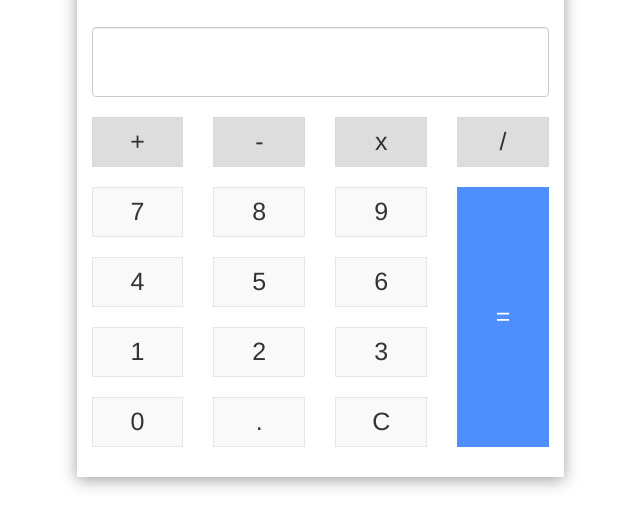
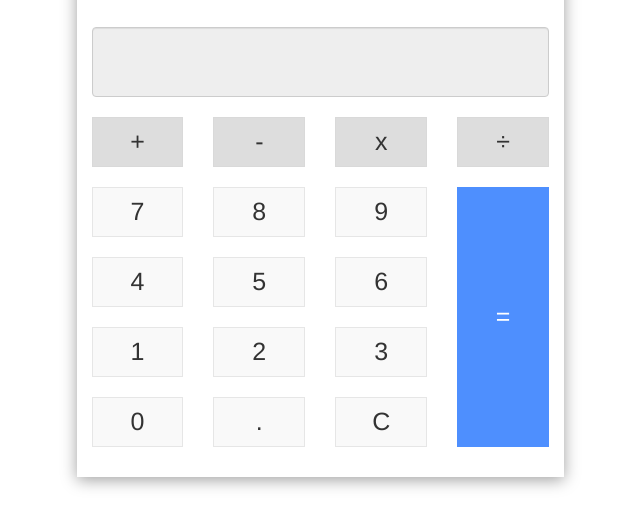
Before and after one commit to mridulthakur009/Calculator, a plain HTML site: page index.html in a window 1280 px wide. Shown: the part 88-616 px from the top of the page, without its empty margins (271-911 px from the left). Drawn offline with Linux system fonts and the light colour scheme.

Commit message:
code modified

```diff
--- a/css/style.css
+++ b/css/style.css
@@ -1,5 +1,3 @@
-
-
 
 .border4Calc{
     margin-top: 25px;
@@ -33,5 +31,4 @@ font-size: 25px;
 .btnColor input{
     background-color: #F9F9F9;
     border: 1px solid #E6E6E6;
-
 }
--- a/index.html
+++ b/index.html
@@ -16,78 +16,78 @@
        <div class="row">
         <div class="col-lg-5 col-lg-offset-3 border4Calc">
           <h1 class="text-center text-primary mrgbtm">Calculator</h1>
-          <input type="text" class="form-control" style="height: 70px;">
+          <input type="text" class="form-control" id="inputBox" value="" style="height: 70px;" readonly>
           <div class="row setButton">
             <div class="col-lg-3">
-            <input type="submit" value="+" class="">
+            <input type="submit" value="+"  onclick="val('+')">
             </div>
             <div class="col-lg-3">
-            <input type="submit" value="-" class="">
+            <input type="submit" value="-" onclick="val('-')">
             </div>
             <div class="col-lg-3">
-            <input type="submit" value="x" class="">
+            <input type="submit" value="x" onclick="val('x')">
             </div>
             <div class="col-lg-3">
-            <input type="submit" value="/" class="">
+            <input type="submit" value="÷" onclick="val('÷')">
             </div>
           </div>
           <div class="row">
           <div class="col-lg-9 btnColor">
             <div class="row setButton">
               <div class="col-lg-4">
-              <input type="submit" value="7" class="">
+              <input type="button" value="7"  onclick="val('7')">
               </div>
               <div class="col-lg-4">
-              <input type="submit" value="8" class="">
+              <input type="submit" value="8"  onclick="val('8')">
               </div>
               <div class="col-lg-4">
-              <input type="submit" value="9" class="">
+              <input type="submit" value="9"  onclick="val('9')">
               </div>
             </div>
             <div class="row setButton">
               <div class="col-lg-4">
-              <input type="submit" value="4" class="">
+              <input type="submit" value="4"  onclick="val('4')">
               </div>
               <div class="col-lg-4">
-              <input type="submit" value="5" class="">
+              <input type="submit" value="5"  onclick="val('5')">
               </div>
               <div class="col-lg-4">
-              <input type="submit" value="6" class="">
+              <input type="submit" value="6"  onclick="val('6')">
               </div>
             </div>
             <div class="row setButton">
               <div class="col-lg-4">
-              <input type="submit" value="1" class="">
+              <input type="submit" value="1"  onclick="val('1')">
               </div>
               <div class="col-lg-4">
-              <input type="submit" value="2" class="">
+              <input type="submit" value="2"  onclick="val('2')">
               </div>
               <div class="col-lg-4">
-              <input type="submit" value="3" class="">
+              <input type="submit" value="3"  onclick="val('3')">
               </div>
             </div>
             <div class="row setButton">
               <div class="col-lg-4">
-              <input type="submit" value="0" class="">
+              <input type="submit" value="0"  onclick="val('0')">
               </div>
               <div class="col-lg-4">
-              <input type="submit" value="." class="">
+              <input type="submit" value="." onclick="val('.')">
               </div>
               <div class="col-lg-4">
-              <input type="submit" value="C" class="">
+              <input type="submit" value="C"  onclick="return clearRec()">
               </div>
             </div>
           </div>
           <div class="col-lg-3 ">
-            <input type="submit" value="=" class="setEqButton mrgbtm">
+            <input type="submit" value="=" class="setEqButton mrgbtm" onclick="return equal(num1,num2)">
           </div>
         </div>
         </div>
       </div>
     </div>
-     </section>
+  </section>
 
-
+<script src="js/javascript.js"></script>
     <script src="js/jquery.min.js"></script>
     <script src="js/js_bootstrap.min.js"></script>
   </body>
```
Also changed, not shown: js/script.js (added, +13 -0 lines).
